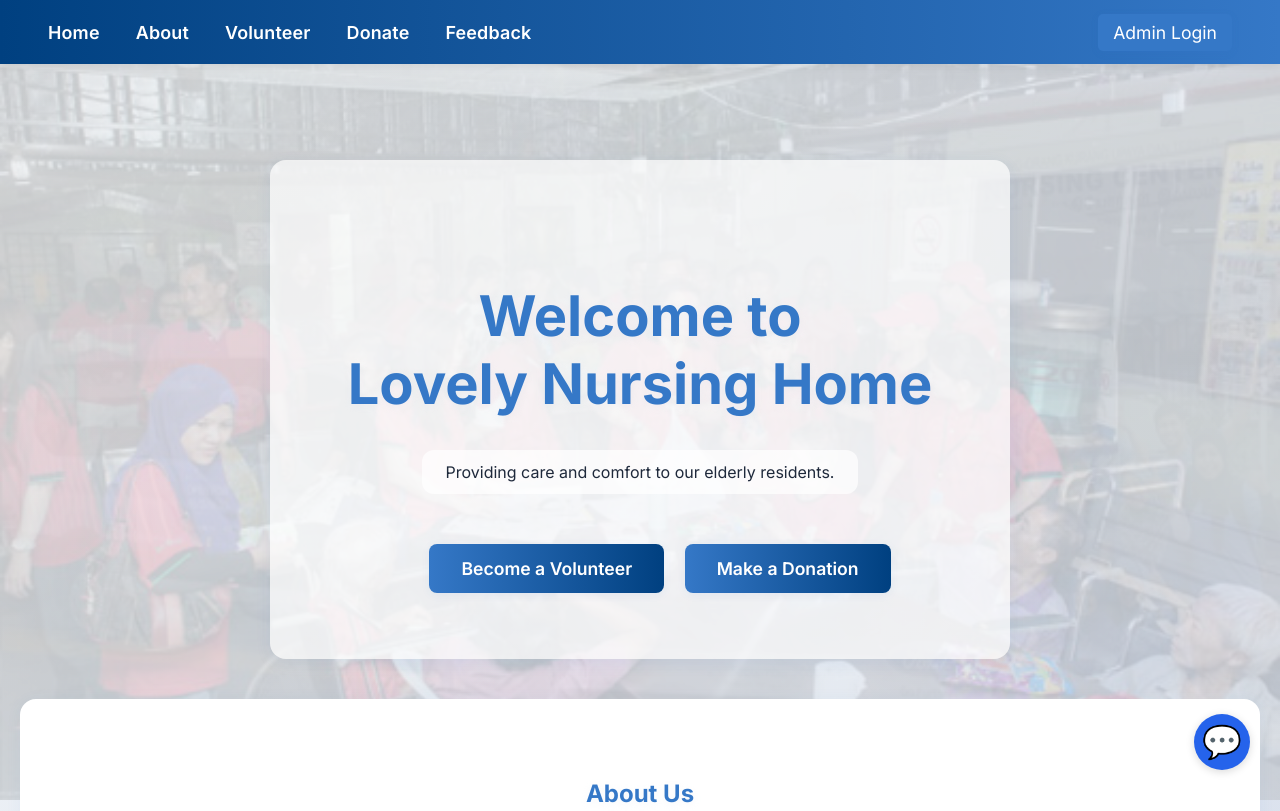
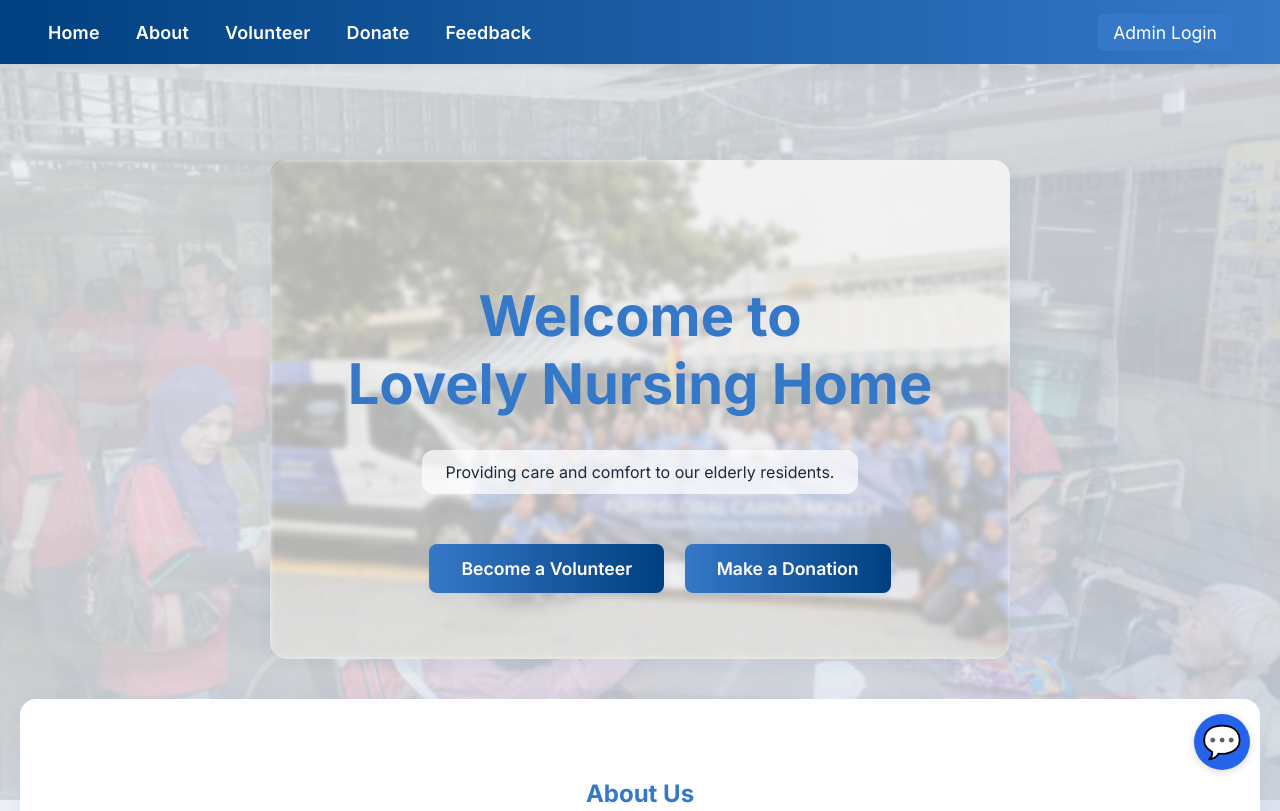
Before and after one commit to izdlan/LovelyNursingHome, a website: page frontend/public/index.html in a window 1280 px wide. Shown: the top 811 px of the page. Drawn offline with Linux system fonts and the light colour scheme; no server answers.

Commit message:
Fix chatbot loading issue and replace missing image reference

```diff
--- a/frontend/public/chatbot.js
+++ b/frontend/public/chatbot.js
@@ -41,6 +41,10 @@ document.addEventListener('DOMContentLoaded', function() {
 
   document.getElementById('chatbot-form').onsubmit = function(e) {
     e.preventDefault();
+
+    // Stop loading spinner from showing when chatbot form is submitted
+    e.stopPropagation();
+
     const input = document.getElementById('chatbot-input');
     const msg = input.value.trim();
     if (!msg) return;
--- a/frontend/public/styles.css
+++ b/frontend/public/styles.css
@@ -95,7 +95,7 @@ header {
   left: 0;
   width: 100%;
   height: 100%;
-  background: url('images/bpnursinghome.jpg') no-repeat center center/cover;
+  background: url('images/photo1.jpg') no-repeat center center/cover;
   filter: blur(2.5px) brightness(0.85);
   z-index: -1;
 }
```
